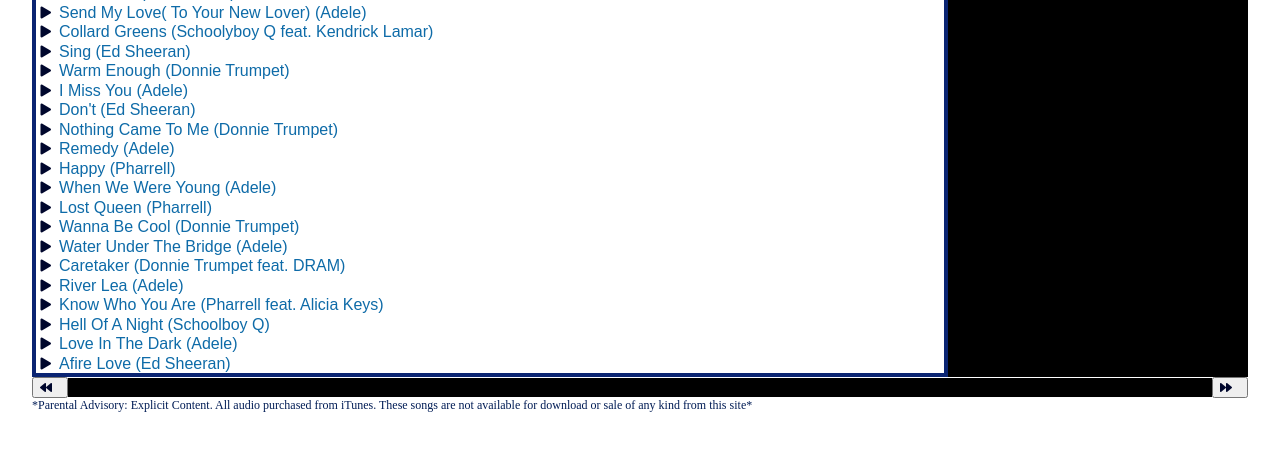
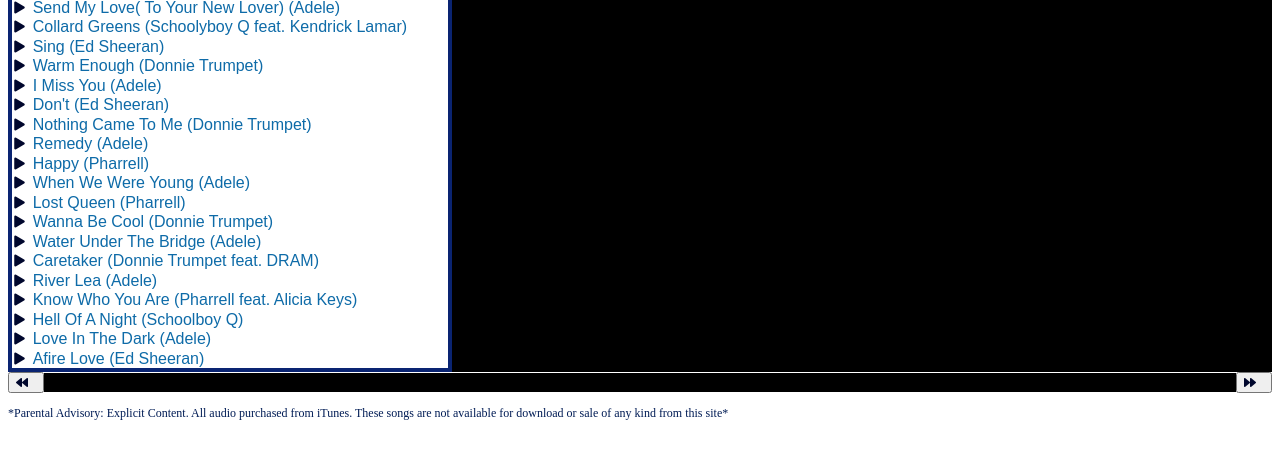
Before and after one commit to jTCode2408/js-audio-player, a website with bundled scripts: page index.html in a window 1280 px wide. Shown: the part 349-800 px from the top of the page. Built offline with nearby package versions, Linux system fonts and the light colour scheme.

Commit message:
small style change

```diff
--- a/style.css
+++ b/style.css
@@ -13,9 +13,8 @@
 }
 body{
 
-    max-width: 100%;
     /* border:2px solid orange; */
-    margin:2rem;
+
     margin-bottom: 0;
 }
 
@@ -72,7 +71,6 @@
     align-content: center;
     flex-direction: column;
     border: 4px solid #0A2472;
-    width:100%;
 
 }
 
@@ -130,5 +128,7 @@
 footer{
     color:#001c55;
     font-size: .75rem;
+    margin-bottom: 2%;
+    margin-top: 1%;
 
 }
```
